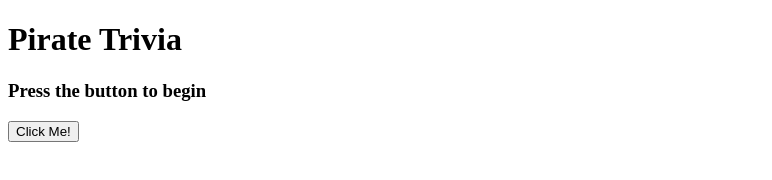
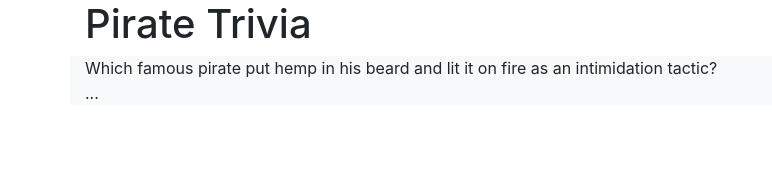
Before and after one commit to variable56/TriviaGame, a plain HTML site: page index.html in a window 1280 px wide. Both pictures are taken after a click on the button "Click Me!". Shown: the whole page, without its empty margins (0-772 px from the left). Drawn offline with nearby package versions, Linux system fonts and the light colour scheme.

Commit message:
updated initial game setup and displaying the first question

```diff
--- a/assets/javascript/app.js
+++ b/assets/javascript/app.js
@@ -2,10 +2,31 @@
 
 //Create a question bank as an array of objects that have questions and answers along with correct answers
 
+const questionBank = {
+      question1: { question: "Which famous pirate put hemp in his beard and lit it on fire as an intimidation tactic?", options: ["black beard", "jack sparrow"], answer: "black beard" },
+      question2: { question: "What was the name of the skull and crossbones flag flown on pirate ships", options: ["Jolly Rancher", "Jolly Roger", "Dirty Harry"], answer: "Jolly Roger"}
+}
+
+
 //setup the game with variables correct, incorrect, missed
 
-//Click event that will trigger the 1st question selection and then start a timer.
+let correct = 0;
+let incorrect = 0;
+let missed = 0;
+let timer = 10;
 
+//Get the document ready for jQuery
+$(document).ready(function() {
+    //Click event that will trigger the 1st question selection and then start a timer.
+    $("#startButton").on( "click", function() {
+
+        $("#beginText").html("");
+        $("#startButton").hide();
+        $("#question").html(questionBank.question1.question);
+
+
+});
 //Display a countdown timer on screen that shows the player how much time they have to answer the question
 
 //when a question is answered a new question is displayed and the timer starts over.
+});
--- a/index.html
+++ b/index.html
@@ -5,16 +5,35 @@
     <meta name="viewport" content="width=device-width, initial-scale=1.0">
     <meta http-equiv="X-UA-Compatible" content="ie=edge">
     <title>Pirate Trivia</title>
+    <link rel="stylesheet" href="https://stackpath.bootstrapcdn.com/bootstrap/4.1.3/css/bootstrap.min.css" integrity="sha384-MCw98/SFnGE8fJT3GXwEOngsV7Zt27NXFoaoApmYm81iuXoPkFOJwJ8ERdknLPMO" crossorigin="anonymous">
+
 </head>
 <body>
-    <div class="startScreen">
+    <div id="startScreen" class="container">
         <h1>Pirate Trivia</h1>
-        <h3>Press the button to begin</h3>
-        <button>Click Me!</button>
+        <h3 id="beginText">Press the button to begin</h3>
+        <button id="startButton">Click Me!</button>
+    </div>
+    <div class="container bg-light">
+        <div class="row">
+            <div id="question" class="col-md-12">
+            </div>
+        </div>
+        <div class="row">
+            <div id="answer" class="col-md-12">
+            </div>
+        </div>
+
+            ...
     </div>
 
 
+    <script
+    src="https://code.jquery.com/jquery-3.3.1.slim.js"
+    integrity="sha256-fNXJFIlca05BIO2Y5zh1xrShK3ME+/lYZ0j+ChxX2DA="
+    crossorigin="anonymous"></script>
 
+    <script type="text/javascript" src="assets/javascript/app.js"></script>
 
 </body>
 </html>
```
